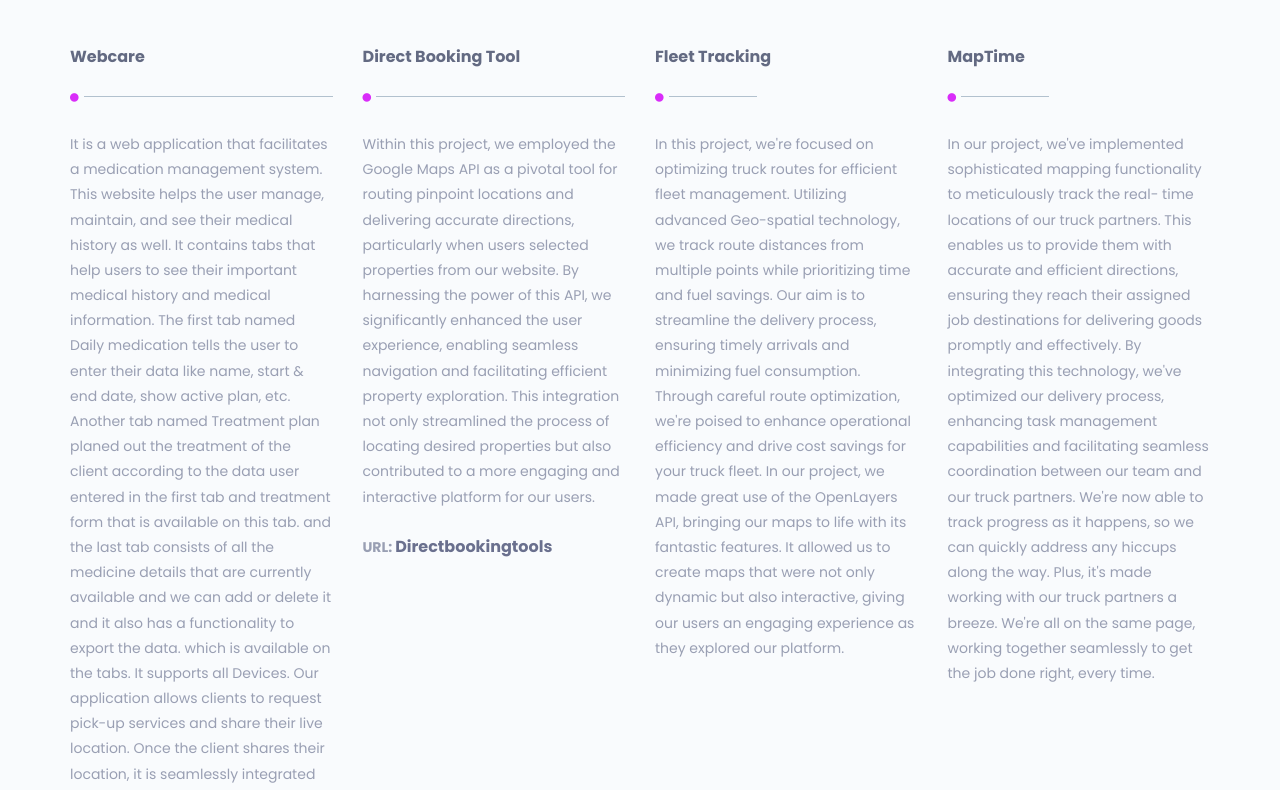
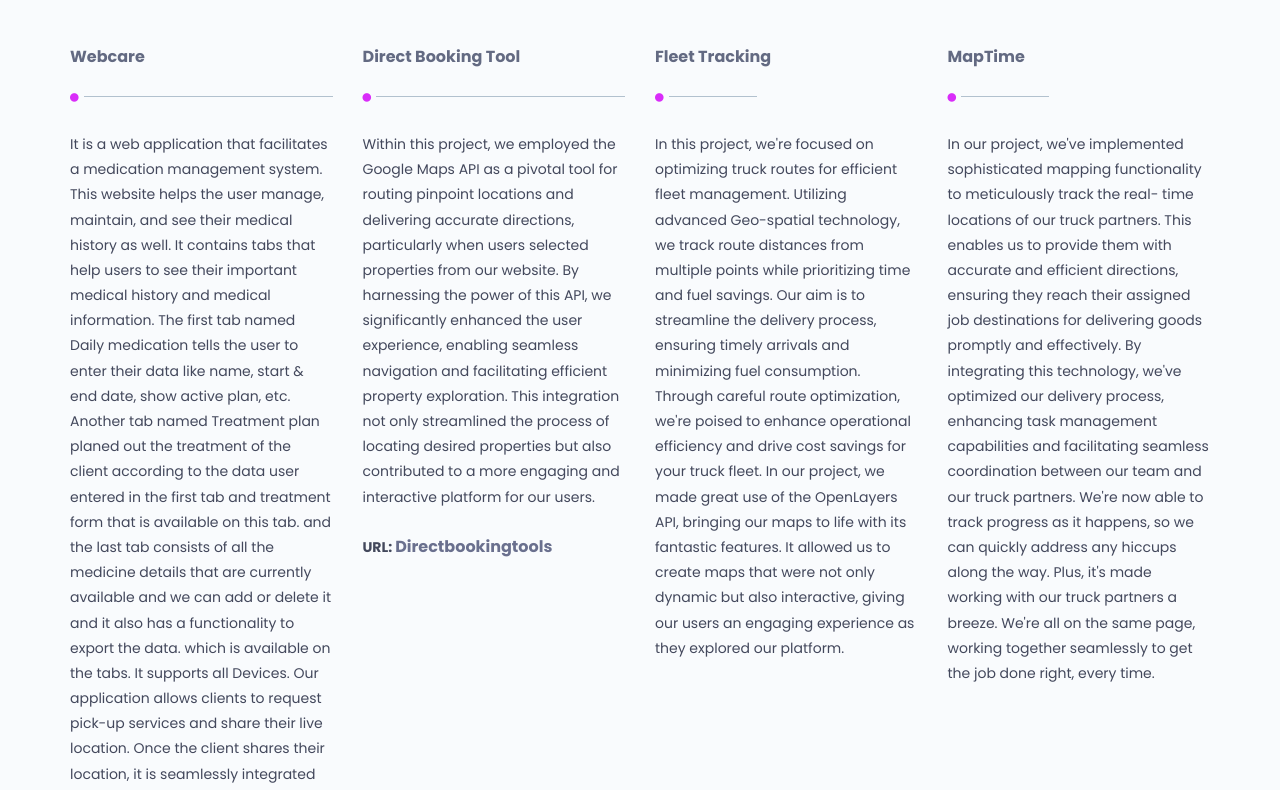
Before and after one commit to GouravChourasiya23/portfolio-1, a plain HTML site: page index.html in a window 1280 px wide. Shown: the part 1520-2310 px from the top of the page. Drawn offline with nearby package versions, Linux system fonts and the light colour scheme.

Commit message:
Update style.css

```diff
--- a/assets/css/style.css
+++ b/assets/css/style.css
@@ -342,7 +342,7 @@ nav.navbar.bootsnav .navbar-toggle i{color: #d92cf9;}
 .single-horizontal-timeline .experience-time h3{text-transform: capitalize;}
 .single-horizontal-timeline .experience-time h3 span{text-transform:lowercase;}
 .single-horizontal-timeline .timeline-content h5 {margin: 15px 0;}
-.single-horizontal-timeline p {color: #999fb3;max-width: 335px;}
+.single-horizontal-timeline p {max-width: 335px;}
 
 /*.timeline-horizontal-border*/
 .timeline-horizontal-border {
```
